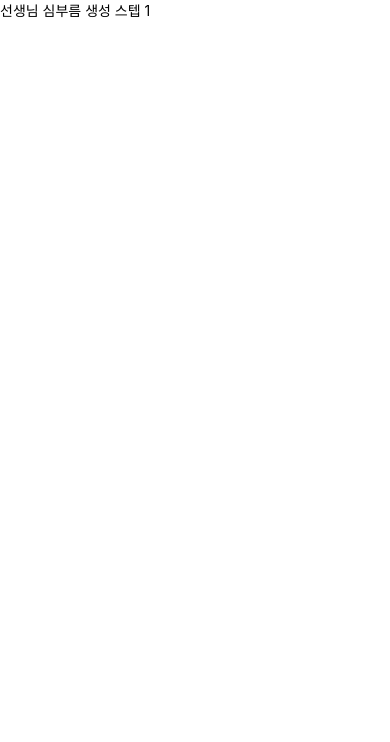
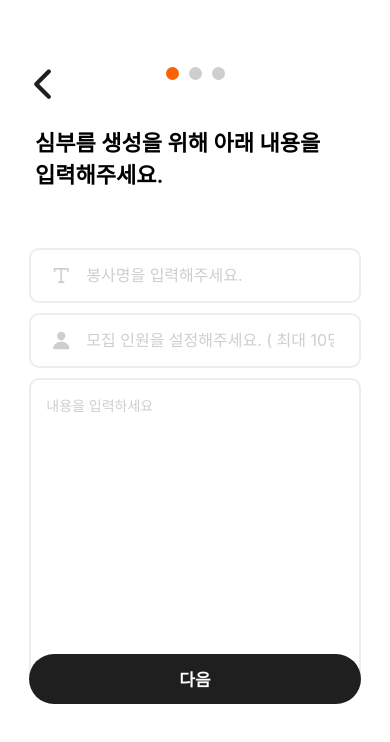
Before and after one commit to c0nnect-10th/qick-app, a React Native app: screen /TeaGenerate1 in a window 390 px wide. Shown: the top 742 px of the page. Built offline with nearby package versions, Linux system fonts and the light colour scheme.

Commit message:
feat: 심부름 생성 step1 뷰 구현

```diff
--- a/src/constants/colors.js
+++ b/src/constants/colors.js
@@ -15,7 +15,8 @@ export const colors = {
     // Gray Scale
     gray50: '#F5F5F5',
     gray100: '#EDEDED',
-    gray200: '#909090',
+    gray200: '#CECECE',
+    gray300: '#909090',
 
     // Levels
     normal: '#02B7FF',
@@ -23,6 +24,7 @@ export const colors = {
     hard: '#FF3E3E',
 
     // Red Scale
+    orange: '#FF6000',
     red100: '#FF3E3E',
     red200: '#DE0000',
 
--- a/src/pages/teacher/TeaGenerate1.jsx
+++ b/src/pages/teacher/TeaGenerate1.jsx
@@ -1,9 +1,62 @@
-import { StyleSheet, Text } from "react-native";
+import { StyleSheet, Text, TextInput, TouchableOpacity, View } from "react-native";
 import { SafeAreaView } from "react-native-safe-area-context";
-export default function TeaHome() {
+import Ionicons from 'react-native-vector-icons/Ionicons';
+import { colors } from "../../constants/colors";
+import Feather from 'react-native-vector-icons/Feather';
+import { useState } from "react";
+
+export default function TeaHome({ navigation }) {
+    const [people, setPeople] = useState("");
+
     return (
         <SafeAreaView style={styles.container}>
-            <Text>선생님 심부름 생성 스텝 1</Text>
+            <View style={styles.top}>
+                <TouchableOpacity onPress={() => navigation.goBack()} style={styles.back}>
+                    <Ionicons name="chevron-back" size={45} color={colors.buttonBlackEnabled}/>
+                </TouchableOpacity>
+                <View style={[styles.step, styles.now]}></View>
+                <View style={styles.step}></View>
+                <View style={styles.step}></View>
+            </View>
+
+            <Text style={styles.guide}>심부름 생성을 위해 아래 내용을{"\n"}입력해주세요.</Text>
+
+            <View style={[styles.inputForm, { marginTop: '15%' }]}>
+                <Feather name="type" color={colors.gray200} size={20}/>
+                <TextInput
+                    style={styles.input}
+                    placeholder="봉사명을 입력해주세요."
+                    placeholderTextColor={colors.gray200}
+                />
+            </View>
+
+            <View style={[styles.inputForm, { marginTop: 10 }]}>
+                <Ionicons name="person" size={20} color={colors.gray200}/>
+                <TextInput
+                    style={[styles.input, { flex: 1, paddingRight: 40 }]}
+                    placeholder="모집 인원을 설정해주세요. ( 최대 10명 )"
+                    placeholderTextColor={colors.gray200}
+                    keyboardType="numeric"
+                    value={people}
+                    onChangeText={(text) => setPeople(text.replace(/[^0-9]/g, ""))}
+                />
+                {people !== "" && <Text style={styles.unitText}>명</Text>}
+            </View>
+
+            <View style={{ marginTop: 10, maxHeight: '40%' }}>
+                <TextInput
+                    style={styles.textarea}
+                    multiline={true}
+                    numberOfLines={16}
+                    placeholder="내용을 입력하세요"
+                    placeholderTextColor={colors.gray200}
+                    textAlignVertical="top"
+                />
+            </View>
+
+            <TouchableOpacity style={styles.nextBtn}>
+                <Text style={styles.nextBtnText}>다음</Text>
+            </TouchableOpacity>
         </SafeAreaView>
     )
 }
@@ -11,5 +64,84 @@ export default function TeaHome() {
 const styles = StyleSheet.create({
     container: {
         flex: 1,
+        position: 'relative'
     },
+    back : {
+        position: 'absolute',
+        left: 20,
+        top: 60,
+    },
+    top : {
+        flexDirection: 'row',
+        gap: 10,
+        justifyContent: 'center',
+        alignItems: 'flex-end',
+        height: 80
+    },
+    step : {
+        backgroundColor: colors.gray200,
+        width: 13,
+        height: 13,
+        borderRadius: 100
+    },
+    now : {
+        backgroundColor: colors.orange
+    },
+    guide : {
+        fontWeight: '600',
+        fontSize: 22,
+        marginLeft: 35,
+        marginTop: 45
+    },
+    inputForm : {
+        width: '85%',
+        alignSelf: 'center',
+        flexDirection: 'row',
+        borderColor: colors.gray100,
+        borderWidth: 2,
+        borderRadius: 10,
+        height: 55,
+        alignItems: 'center',
+        paddingLeft: 20,
+        position: 'relative'
+    },
+    input : {
+        fontSize: 16,
+        paddingLeft: 15,
+        color: colors.inputText
+    },
+    unitText: {
+        position: 'absolute',
+        right: 16,
+        color: colors.inputText,
+        fontSize: 16,
+        pointerEvents: 'none'
+    },
+    textarea: {
+        borderWidth: 2,
+        borderColor: colors.gray100,
+        borderRadius: 10,
+        padding: 15,
+        height: '100%',
+        textAlignVertical: 'top',
+        width: '85%',
+        alignSelf: 'center',
+        color: colors.inputText
+    },
+    nextBtn : {
+        backgroundColor: colors.buttonBlackEnabled,
+        height: 50,
+        width: '85%',
+        alignSelf: 'center',
+        borderRadius: 50,
+        justifyContent: 'center',
+        alignItems: 'center',
+        position: 'relative',
+        top: -30,
+    },
+    nextBtnText : {
+        color: 'white',
+        fontWeight: '700',
+        fontSize: 17,
+    }
 });
```
Also changed, not shown: 1 other file (tests, documents, lock files or other folders).
